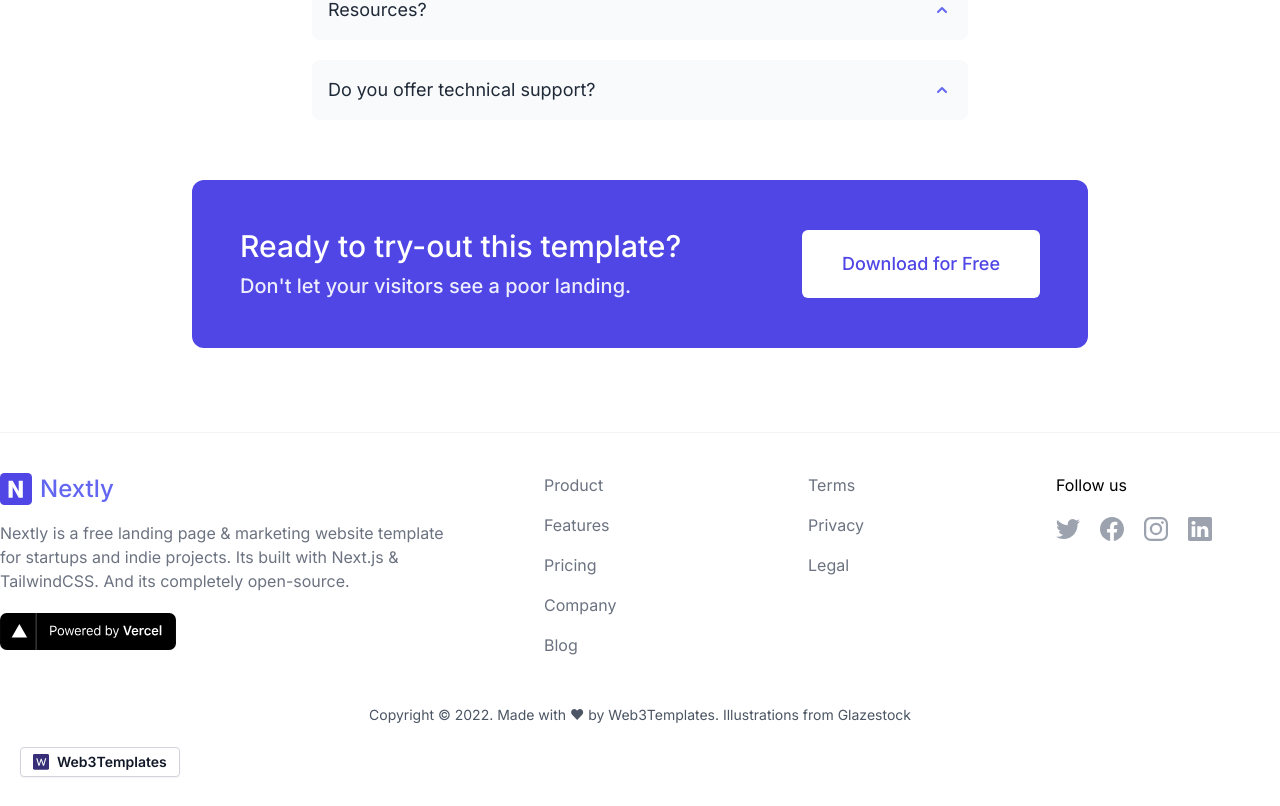
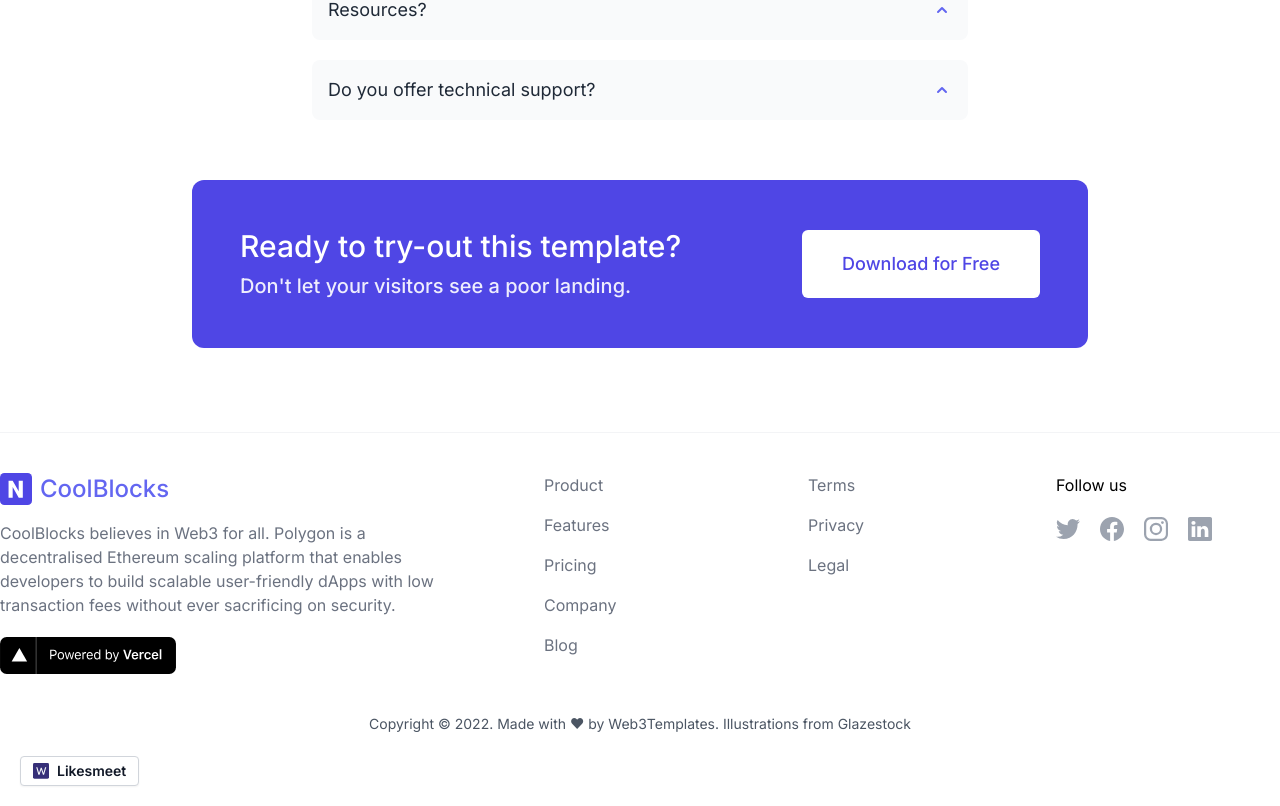
Before and after one commit to edisonmliranzo/coolblocks, a Next.js app: page / in a window 1280 px wide. Shown: the part 4570-5376 px from the top of the page. Built offline with nearby package versions, Linux system fonts and the light colour scheme.

Commit message:
Update footer.js

```diff
--- a/components/footer.js
+++ b/components/footer.js
@@ -30,27 +30,25 @@ export default function Footer() {
                       className="w-8"
                     />
                   </span>
-                  <span>Nextly</span>
+                  <span>CoolBlocks</span>
                 </a>
               </Link>
             </div>
 
             <div className="max-w-md mt-4 text-gray-500 dark:text-gray-400">
-              Nextly is a free landing page & marketing website
-              template for startups and indie projects. Its built with
-              Next.js & TailwindCSS. And its completely open-source.
+              CoolBlocks believes in Web3 for all. Polygon is a decentralised Ethereum scaling platform that enables developers to build scalable user-friendly dApps with low transaction fees without ever sacrificing on security.
             </div>
 
             <div className="mt-5">
               <a
-                href="https://vercel.com/?utm_source=web3templates&utm_campaign=oss"
+                href="https://likesmeet.com/"
                 target="_blank"
                 rel="noopener"
                 className="relative block w-44">
                 <Image
                   src="/img/vercel.svg"
                   layout="responsive"
-                  alt="Powered by Vercel"
+                  alt="Powered by Likesmeet"
                   width="212"
                   height="44"
                 />
@@ -84,28 +82,28 @@ export default function Footer() {
             <div>Follow us</div>
             <div className="flex mt-5 space-x-5 text-gray-400 dark:text-gray-500">
               <a
-                href="https://twitter.com/web3templates"
+                href="https://twitter.com/coolblocksio"
                 target="_blank"
                 rel="noopener">
                 <span className="sr-only">Twitter</span>
                 <Twitter />
               </a>
               <a
-                href="https://facebook.com/web3templates"
+                href="https://twitter.com/coolblocksio"
                 target="_blank"
                 rel="noopener">
                 <span className="sr-only">Facebook</span>
                 <Facebook />
               </a>
               <a
-                href="https://instagram.com/web3templates"
+                href="https://www.instagram.com/coolblocks/"
                 target="_blank"
                 rel="noopener">
                 <span className="sr-only">Instagram</span>
                 <Instagram />
               </a>
               <a
-                href="https://linkedin.com/"
+                href="https://www.instagram.com/coolblocks/"
                 target="_blank"
                 rel="noopener">
                 <span className="sr-only">Linkedin</span>
@@ -118,14 +116,14 @@ export default function Footer() {
         <div className="my-10 text-sm text-center text-gray-600 dark:text-gray-400">
           Copyright © {new Date().getFullYear()}. Made with ♥ by{" "}
           <a
-            href="https://web3templates.com/"
+            href="https://likesmeet.com/"
             target="_blank"
             rel="noopener">
             Web3Templates.
           </a>{" "}
           Illustrations from{" "}
           <a
-            href="https://www.glazestock.com/"
+            href="https://likesmeet.com/"
             target="_blank"
             rel="noopener ">
             Glazestock
@@ -184,7 +182,7 @@ const Linkedin = ({ size = 24 }) => (
 const Backlink = () => {
   return (
     <a
-      href="https://web3templates.com"
+      href="https://likesmeet.com/"
       target="_blank"
       rel="noopener"
       className="absolute flex px-3 py-1 space-x-2 text-sm font-semibold text-gray-900 bg-white border border-gray-300 rounded shadow-sm place-items-center left-5 bottom-5 dark:bg-trueGray-900 dark:border-trueGray-700 dark:text-trueGray-300">
@@ -207,7 +205,7 @@ const Backlink = () => {
         />
       </svg>
 
-      <span>Web3Templates</span>
+      <span>Likesmeet</span>
     </a>
   );
 };
```
